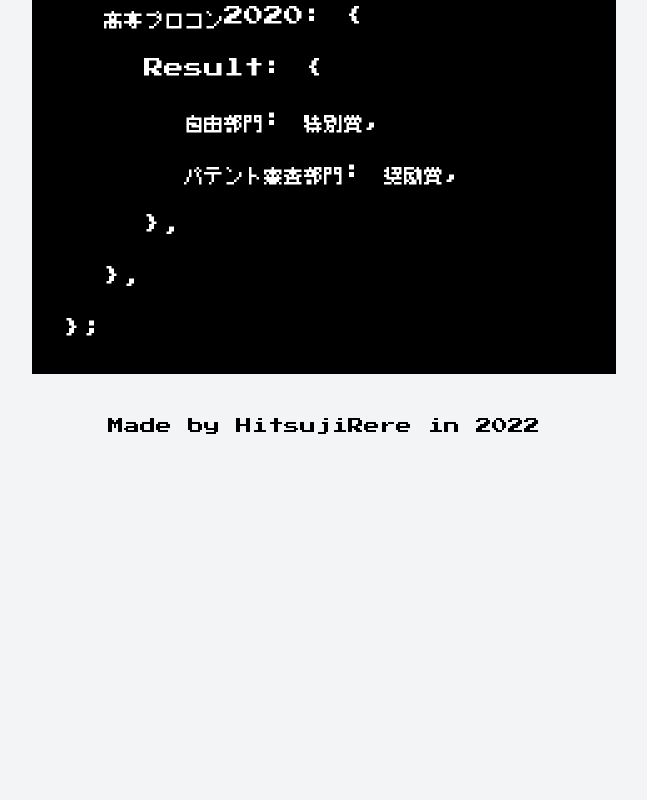
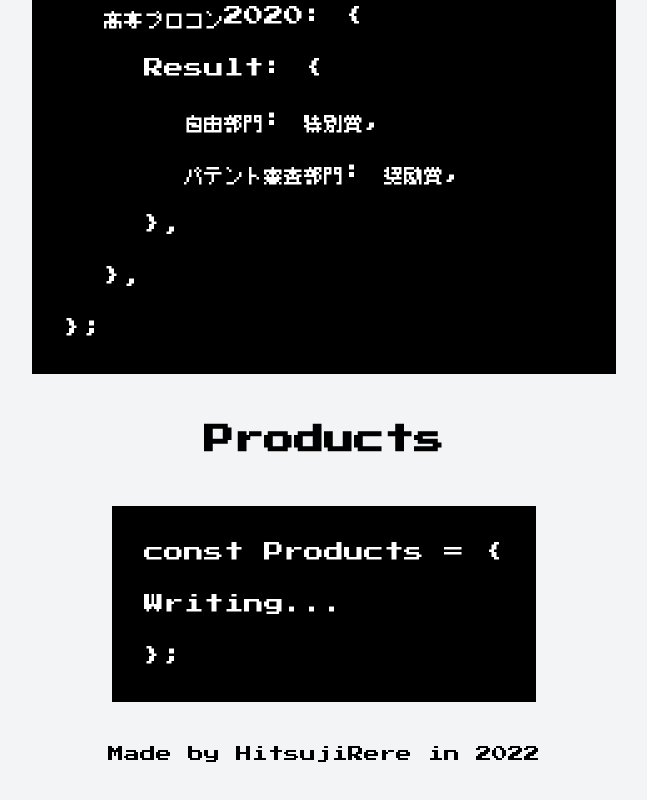
Before and after one commit to HitsujiRere/hitsujirere.github.io, a Next.js app: page / in a window 1280 px wide. Shown: the part 2450-3250 px from the top of the page, without its empty margins (316-963 px from the left). Before the commit the page ends 2928 px from the top, so only its background shows below. Built offline with nearby package versions, Linux system fonts and the light colour scheme.

Commit message:
Change title

```diff
--- a/pages/index.tsx
+++ b/pages/index.tsx
@@ -10,7 +10,7 @@ const Home: NextPage = () => {
   return (
     <div>
       <Head>
-        <title>Create Next App</title>
+        <title>Hitsuji Rere</title>
         <meta name="description" content="Generated by create next app" />
         <link rel="icon" href="/favicon.ico" />
       </Head>
@@ -179,7 +179,7 @@ const Home: NextPage = () => {
           </div>
 
           {/* Products */}
-          {/* <div>
+          <div>
             <h2 id='products' className='text-3xl font-bold text-center p-6'>
               Products
             </h2>
@@ -193,13 +193,14 @@ const Home: NextPage = () => {
                   className='space-y-6'
                   child={
                     <div className='space-y-6'>
+                      <p>Writing...</p>
                       <p>{'}'};</p>
                     </div>
                   }
                 />
               </div>
             </div>
-          </div> */}
+          </div>
 
         </main>
 
```
